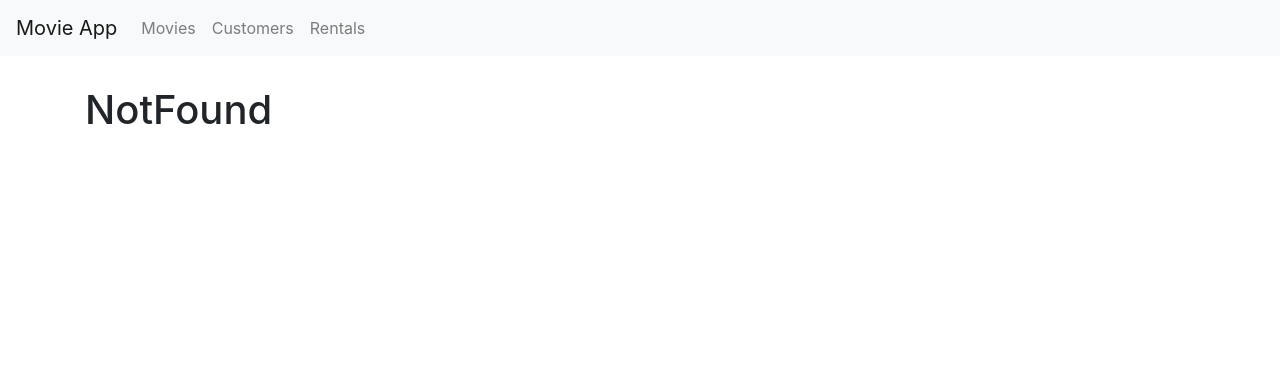
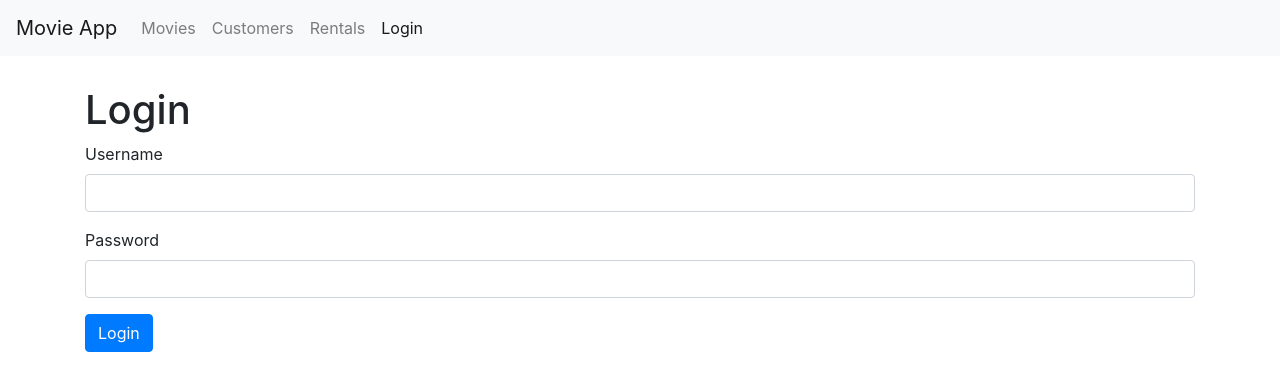
Before and after one commit to msr1013/FrontEnd-React-Movie-App, a React (Create React App) app: page /login in a window 1280 px wide. Before the commit this address led to /not-found. Shown: the top 390 px of the page. Built offline with nearby package versions, Linux system fonts and the light colour scheme.

Commit message:
login-form-validation-and-displaying-errors

```diff
--- a/src/App.js
+++ b/src/App.js
@@ -7,6 +7,7 @@
 import NotFound from "./components/notFound";
 import NavBar from "./components/navBar";
 import MovieForm from "./components/movieForm";
+import LoginForm from "./components/loginForm";
 
 class App extends Component {
   render() {
@@ -16,6 +17,7 @@
         <main className="container">
           <Switch>
             <Route path="/movies/:id" component={MovieForm} />
+            <Route path="/login" component={LoginForm} />
             <Route path="/movies" component={Movies} />
             <Route path="/customers" component={Customers} />
             <Route path="/rentals" component={Rentals} />
--- /dev/null
+++ b/src/components/common/input.jsx
@@ -0,0 +1,20 @@
+import React from "react";
+
+const Input = ({ name, label, value, onChange, error }) => {
+  return (
+    <div className="form-group">
+      <label htmlFor={name}>{label}</label>
+      <input
+        value={value}
+        onChange={onChange}
+        id={name}
+        name={name}
+        type="text"
+        className="form-control"
+      />
+      {error && <div className="alert alert-danger">{error}</div>}
+    </div>
+  );
+};
+
+export default Input;
--- a/src/components/loginForm.jsx
+++ b/src/components/loginForm.jsx
@@ -1,8 +1,67 @@
 import React, { Component } from "react";
+import Input from "./common/input";
 
 class LoginForm extends Component {
+  state = {
+    account: { username: "", password: "" },
+    errors: {},
+  };
+
+  validate = () => {
+    const errors = {};
+
+    const { account } = this.state;
+
+    if (account.username.trim() === "")
+      errors.username = "Username is required";
+    if (account.password.trim() === "")
+      errors.password = "Password is required";
+
+    return Object.keys(errors).length === 0 ? null : errors;
+  };
+
+  handleSubmit = (e) => {
+    e.preventDefault();
+
+    const errors = this.validate();
+    // console.log(errors);
+    this.setState({ errors: errors || {} });
+    if (errors) return;
+
+    console.log("submitted");
+  };
+
+  handleChange = ({ currentTarget: input }) => {
+    const account = { ...this.state.account };
+    account[input.name] = input.value;
+    this.setState({ account });
+  };
+
   render() {
-    return <h1>Login</h1>;
+    const { account, errors } = this.state;
+
+    return (
+      <div>
+        <h1>Login</h1>
+        <form onSubmit={this.handleSubmit}>
+          <Input
+            name="username"
+            value={account.username}
+            label="Username"
+            onChange={this.handleChange}
+            error={errors.username}
+          />{" "}
+          <Input
+            name="password"
+            value={account.password}
+            label="Password"
+            onChange={this.handleChange}
+            error={errors.password}
+          />
+          <button className="btn btn-primary">Login</button>
+        </form>
+      </div>
+    );
   }
 }
 
--- a/src/components/navBar.jsx
+++ b/src/components/navBar.jsx
@@ -29,6 +29,9 @@
           <NavLink className="nav-item nav-link" to="/rentals">
             Rentals
           </NavLink>
+          <NavLink className="nav-item nav-link" to="/login">
+            Login
+          </NavLink>
         </div>
       </div>
     </nav>
```
